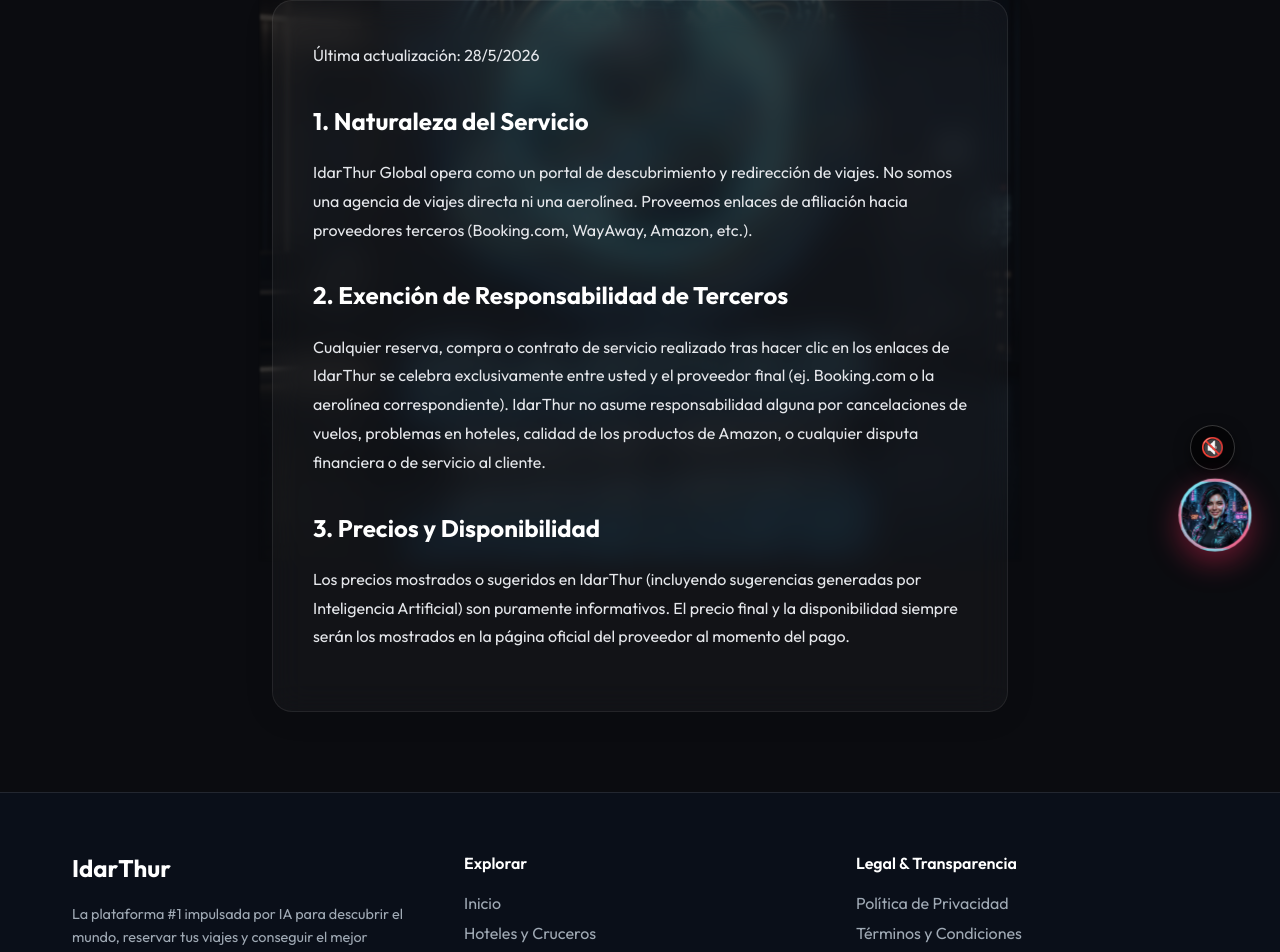
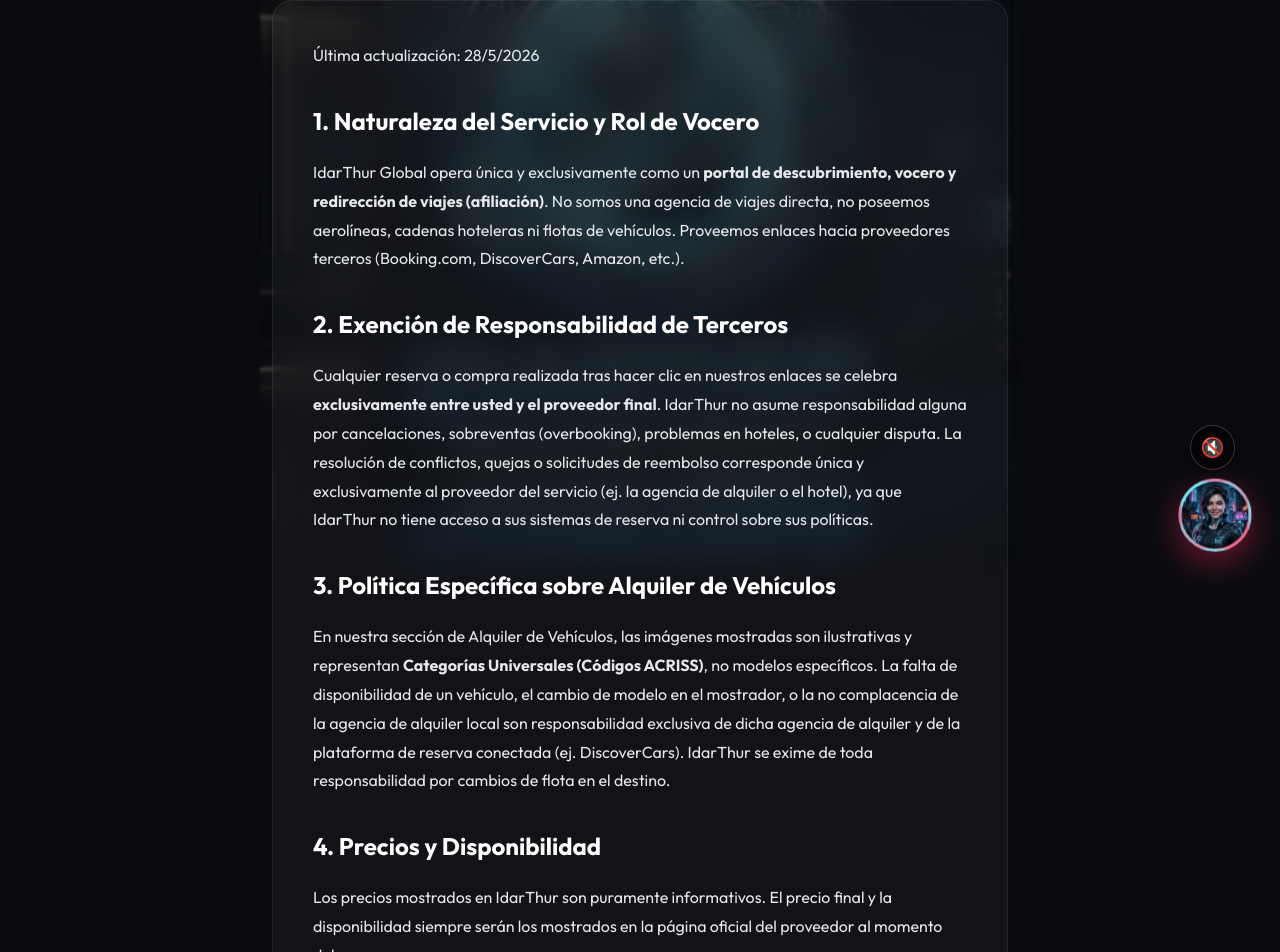
Before and after one commit to Paixita/IdarThur, a Next.js app: page /terminos in a window 1280 px wide. Shown: the part 220-1172 px from the top of the page. Built offline with nearby package versions, Linux system fonts and the light colour scheme.

Commit message:
docs: add legal liability waivers for car rentals and third-party affiliates

```diff
--- a/app/privacidad/page.js
+++ b/app/privacidad/page.js
@@ -8,9 +8,9 @@ export default function Privacidad() {
           Última actualización: {new Date().toLocaleDateString('es-ES')}
         </p>
 
-        <h2 style={{ fontSize: '1.5rem', color: 'white', marginTop: '30px', marginBottom: '15px' }}>1. Información que recopilamos</h2>
+        <h2 style={{ fontSize: '1.5rem', color: 'white', marginTop: '30px', marginBottom: '15px' }}>1. Información que recopilamos y Rol de Terceros</h2>
         <p style={{ marginBottom: '20px' }}>
-          IdarThur actúa como una plataforma de redirección para socios afiliados (Booking.com, WayAway, Amazon). No almacenamos información financiera ni tarjetas de crédito. Toda transacción se realiza en los portales seguros de nuestros socios.
+          IdarThur actúa como una plataforma de redirección para socios afiliados (Booking.com, DiscoverCars, WayAway, Amazon, etc.). No almacenamos información financiera ni tarjetas de crédito. Toda transacción, reserva de hotel o alquiler de vehículos se realiza en los portales seguros de nuestros socios. Para más detalles sobre nuestra exención de responsabilidad sobre el servicio de estos terceros, consulte nuestros <a href="/terminos" style={{ color: 'var(--primary)', textDecoration: 'underline' }}>Términos y Condiciones</a>.
         </p>
 
         <h2 style={{ fontSize: '1.5rem', color: 'white', marginTop: '30px', marginBottom: '15px' }}>2. Descargo de Responsabilidad de Inteligencia Artificial (Candy AI)</h2>
--- a/app/terminos/page.js
+++ b/app/terminos/page.js
@@ -8,19 +8,24 @@ export default function Terminos() {
           Última actualización: {new Date().toLocaleDateString('es-ES')}
         </p>
 
-        <h2 style={{ fontSize: '1.5rem', color: 'white', marginTop: '30px', marginBottom: '15px' }}>1. Naturaleza del Servicio</h2>
+        <h2 style={{ fontSize: '1.5rem', color: 'white', marginTop: '30px', marginBottom: '15px' }}>1. Naturaleza del Servicio y Rol de Vocero</h2>
         <p style={{ marginBottom: '20px' }}>
-          IdarThur Global opera como un portal de descubrimiento y redirección de viajes. No somos una agencia de viajes directa ni una aerolínea. Proveemos enlaces de afiliación hacia proveedores terceros (Booking.com, WayAway, Amazon, etc.).
+          IdarThur Global opera única y exclusivamente como un <strong>portal de descubrimiento, vocero y redirección de viajes (afiliación)</strong>. No somos una agencia de viajes directa, no poseemos aerolíneas, cadenas hoteleras ni flotas de vehículos. Proveemos enlaces hacia proveedores terceros (Booking.com, DiscoverCars, Amazon, etc.).
         </p>
 
         <h2 style={{ fontSize: '1.5rem', color: 'white', marginTop: '30px', marginBottom: '15px' }}>2. Exención de Responsabilidad de Terceros</h2>
         <p style={{ marginBottom: '20px' }}>
-          Cualquier reserva, compra o contrato de servicio realizado tras hacer clic en los enlaces de IdarThur se celebra exclusivamente entre usted y el proveedor final (ej. Booking.com o la aerolínea correspondiente). IdarThur no asume responsabilidad alguna por cancelaciones de vuelos, problemas en hoteles, calidad de los productos de Amazon, o cualquier disputa financiera o de servicio al cliente.
+          Cualquier reserva o compra realizada tras hacer clic en nuestros enlaces se celebra <strong>exclusivamente entre usted y el proveedor final</strong>. IdarThur no asume responsabilidad alguna por cancelaciones, sobreventas (overbooking), problemas en hoteles, o cualquier disputa. La resolución de conflictos, quejas o solicitudes de reembolso corresponde única y exclusivamente al proveedor del servicio (ej. la agencia de alquiler o el hotel), ya que IdarThur no tiene acceso a sus sistemas de reserva ni control sobre sus políticas.
         </p>
 
-        <h2 style={{ fontSize: '1.5rem', color: 'white', marginTop: '30px', marginBottom: '15px' }}>3. Precios y Disponibilidad</h2>
+        <h2 style={{ fontSize: '1.5rem', color: 'white', marginTop: '30px', marginBottom: '15px' }}>3. Política Específica sobre Alquiler de Vehículos</h2>
         <p style={{ marginBottom: '20px' }}>
-          Los precios mostrados o sugeridos en IdarThur (incluyendo sugerencias generadas por Inteligencia Artificial) son puramente informativos. El precio final y la disponibilidad siempre serán los mostrados en la página oficial del proveedor al momento del pago.
+          En nuestra sección de Alquiler de Vehículos, las imágenes mostradas son ilustrativas y representan <strong>Categorías Universales (Códigos ACRISS)</strong>, no modelos específicos. La falta de disponibilidad de un vehículo, el cambio de modelo en el mostrador, o la no complacencia de la agencia de alquiler local son responsabilidad exclusiva de dicha agencia de alquiler y de la plataforma de reserva conectada (ej. DiscoverCars). IdarThur se exime de toda responsabilidad por cambios de flota en el destino.
+        </p>
+
+        <h2 style={{ fontSize: '1.5rem', color: 'white', marginTop: '30px', marginBottom: '15px' }}>4. Precios y Disponibilidad</h2>
+        <p style={{ marginBottom: '20px' }}>
+          Los precios mostrados en IdarThur son puramente informativos. El precio final y la disponibilidad siempre serán los mostrados en la página oficial del proveedor al momento del pago.
         </p>
       </div>
     </div>
```
